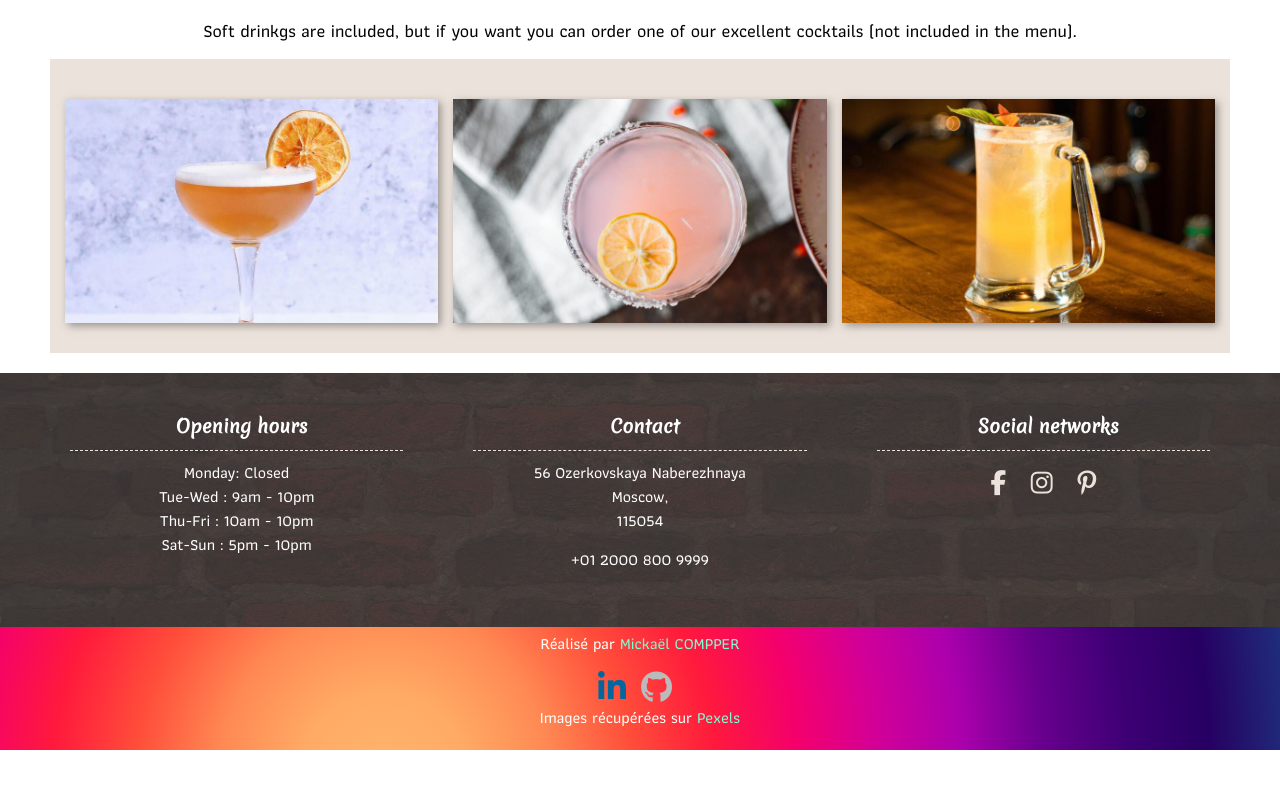
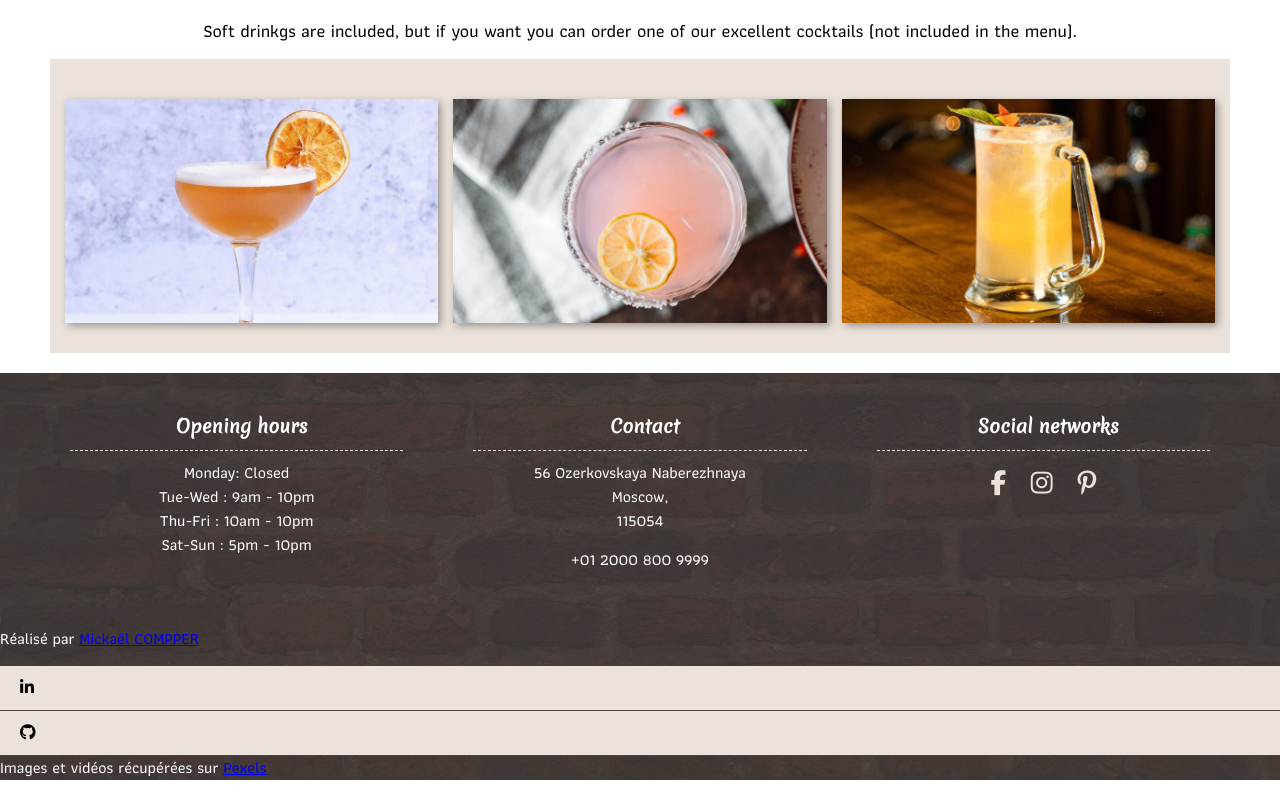
Before and after one commit to MickaelCompper/Freshly-In-Restaurant, a plain HTML site: page menus.html in a window 1280 px wide. Shown: the part 1867-2662 px from the top of the page. Before the commit the page ends 2617 px from the top, so only its background shows below. Drawn offline with nearby package versions, Linux system fonts and the light colour scheme.

Commit message:
Update menus.html

```diff
--- a/menus.html
+++ b/menus.html
@@ -224,13 +224,13 @@
 						</div>
 					</aside>
 				</div>
-				<div class="porfolio">
-					<p>Réalisé par <a href="mailto:denturesdaemon@pm.me">Mickaël COMPPER</a></p>
+				<div class='portfolio'>
+					<p>Réalisé par <a href='mailto:Mickael.Compper@proton.me'>Mickaël COMPPER</a></p>
 					<nav>
-						<a href="https://www.linkedin.com/in/micka%C3%ABl-compper-b18aa2172/" target="_blank" rel="external noopener"><i class="fa-brands fa-linkedin-in"></i></a>
-						<a href="https://github.com/MickaelCompper" target="_blank" rel="external noopener"><i class="fa-brands fa-github"></i></a>
+						<a href='https://www.linkedin.com/in/mickael-compper/' target='_blank' rel='external noopener'><i class='fa-brands fa-linkedin-in'></i></a>
+						<a href='https://github.com/MickaelCompper' target='_blank' rel='external noopener'><i class='fa-brands fa-github'></i></a>
 					</nav>
-					<p> Images récupérées sur <a href="https://www.pexels.com/fr-fr/" target="_blank" rel="external noopener">Pexels</a></p>
+					<p> Images et vidéos récupérées sur <a href='https://www.pexels.com/fr-fr/' target='_blank' rel='external noopener'>Pexels</a></p>
 				</div>
 			</div>
 		</footer>
```
